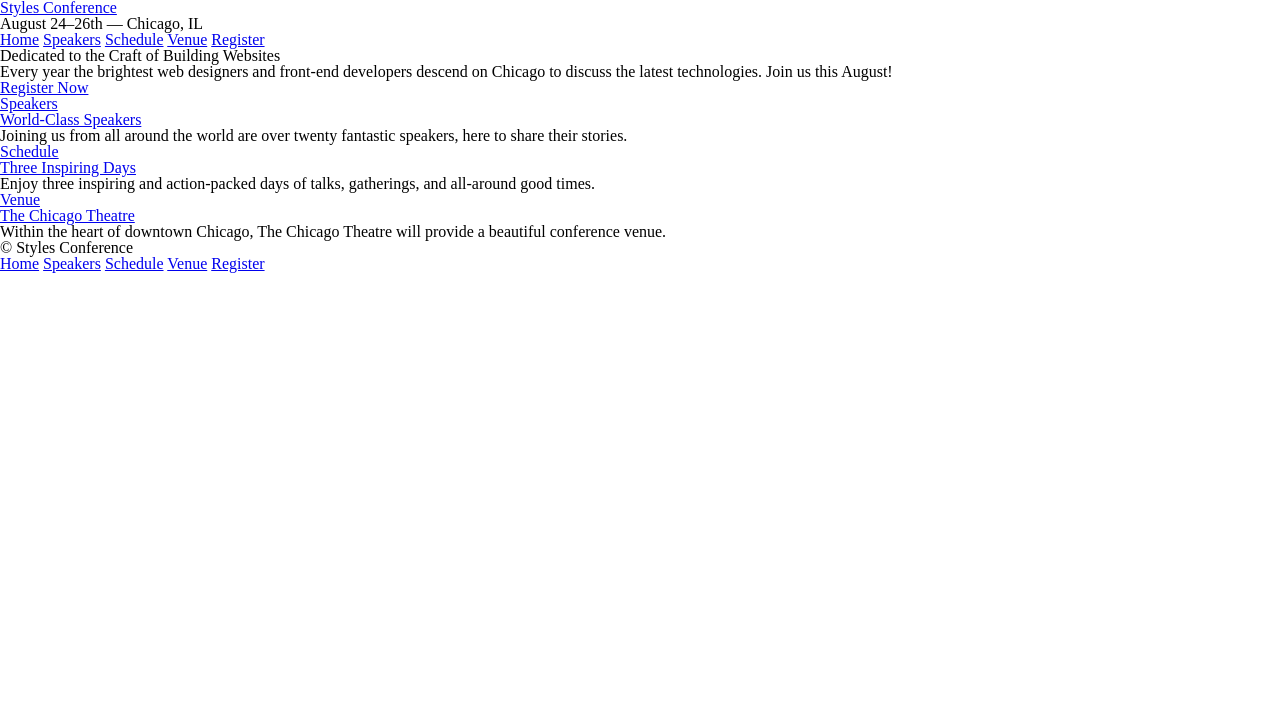
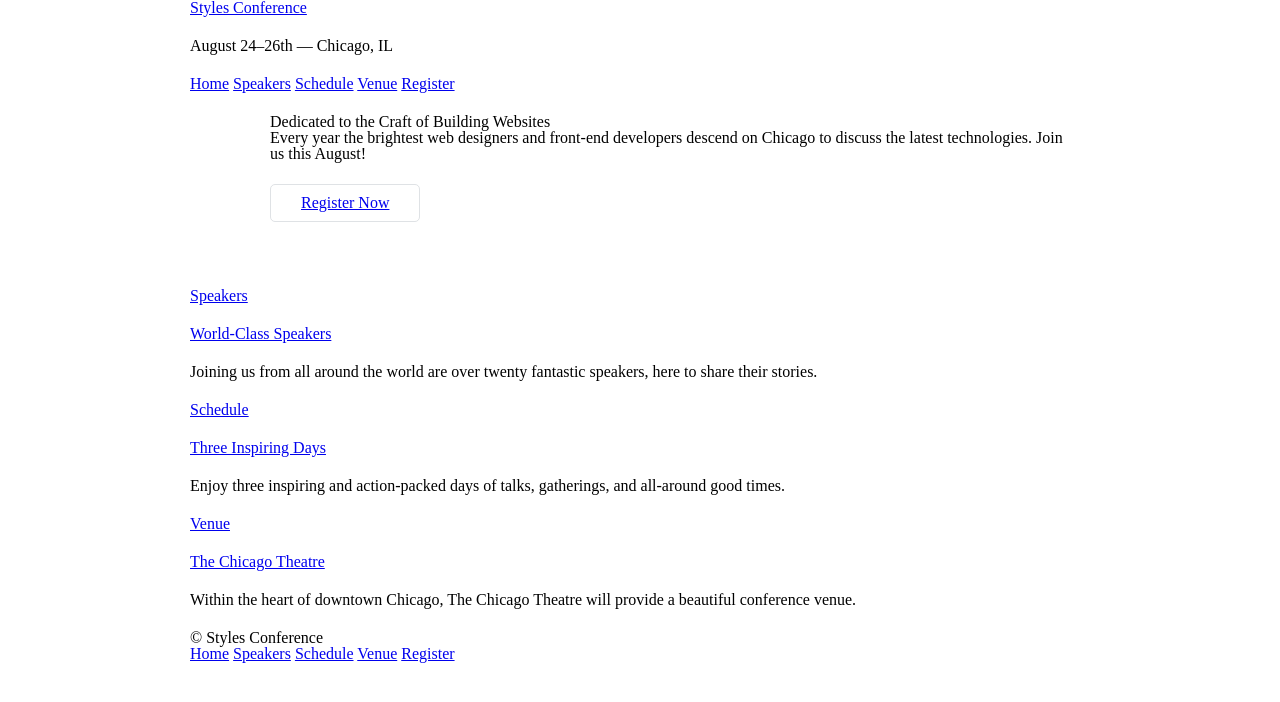
Before and after one commit to 266445/styles-conference, a plain HTML site: page index.html in a window 1280 px wide. Drawn offline with Linux system fonts and the light colour scheme.

Commit message:
added button, adjusted margin padding and more

```diff
--- a/assets/stylesheets/main.css
+++ b/assets/stylesheets/main.css
@@ -45,3 +45,61 @@ table {
   border-collapse: collapse;
   border-spacing: 0;
 }
+
+/*
+  ========================================
+  Grid
+  ========================================
+*/
+
+*,
+*:before,
+*:after {
+  -webkit-box-sizing: border-box;
+     -moz-box-sizing: border-box;
+          box-sizing: border-box;
+}
+
+.container {
+  margin: 0 auto;
+  padding-left: 30px;
+  padding-right: 30px;
+  width: 960px;
+}
+
+/*
+  ========================================
+  Typography
+  ========================================
+*/
+
+h1, h3, h4, h5, p {
+  margin-bottom: 22px;
+}
+
+/*
+  ========================================
+  Buttons
+  ========================================
+*/
+
+.btn {
+  border-radius: 5px;
+  display: inline-block;
+  margin: 0;
+}
+
+.btn-alt {
+  border: 1px solid #dfe2e5;
+  padding: 10px 30px;
+}
+
+/*
+  ========================================
+  Home
+  ========================================
+*/
+
+.hero {
+  padding: 22px 80px 66px 80px;
+}
--- a/index.html
+++ b/index.html
@@ -6,7 +6,7 @@
         <link rel="stylesheet" href="assets/stylesheets/main.css">
     </head>
     <body>
-        <header>
+        <header class="container">
             <h1>
                 <a href="index.html">Styles Conference</a>
             </h1>
@@ -18,14 +18,14 @@
                 <a href="venue.html">Venue</a>
                 <a href="register.html">Register</a>
             </nav>
-            <section>
+            <section class="hero container">
                 <h2>Dedicated to the Craft of Building Websites</h2>
                 <p>Every year the brightest web designers and front-end developers descend on Chicago to discuss the latest technologies. Join us this August!</p>
-                <a href="register.html">Register Now</a>
+                <a class = "btn btn-alt" href="register.html">Register Now</a>
             </section>
         </header>
 
-        <section>
+        <section class="container">
 
             <section>
                 <a href="speakers.html">
@@ -53,7 +53,7 @@
             </section>
 
         </section>
-        <footer>
+        <footer class="container">
             <small>&copy; Styles Conference</small>
             <nav>
                 <a href="index.html">Home</a>
```
Also changed, not shown: register.html (+3 -3 lines), schedule.html (+3 -3 lines), speakers.html (+3 -3 lines), venue.html (+3 -3 lines).
